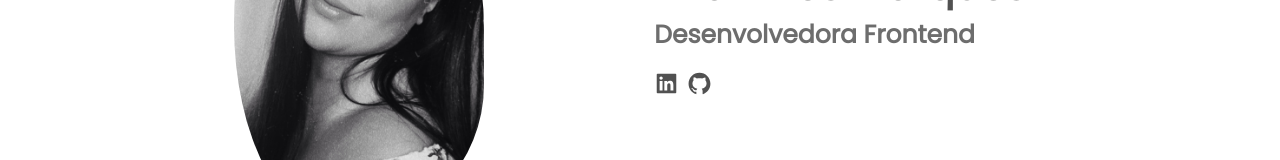
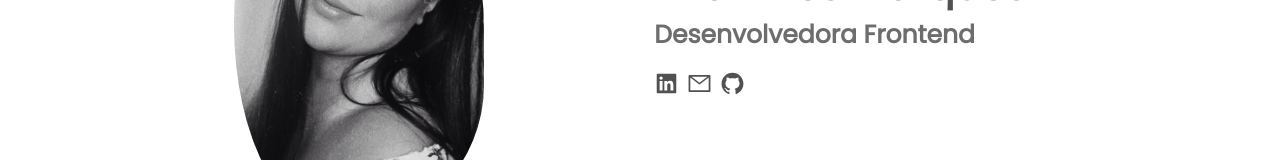
Before and after one commit to thamiresvpmarques/portfolio-react, a React (Create React App) app: page / in a window 1280 px wide. Shown: the part 369-529 px from the top of the page. Built offline with nearby package versions, Linux system fonts and the light colour scheme.

Commit message:
refatorando código

```diff
--- a/src/components/contact/index.js
+++ b/src/components/contact/index.js
@@ -1,5 +1,6 @@
 import { AiFillLinkedin } from "react-icons/ai";
 import { AiFillGithub } from "react-icons/ai";
+import {AiOutlineMail} from "react-icons/ai";
 
 import * as Styled from "./style";
 
@@ -13,6 +14,10 @@ export const Contact = () => {
             <AiFillLinkedin />
           </a>
 
+          <a href="mailto:thamiresvieiramarques@gmail.com">
+             <AiOutlineMail/>
+          </a>
+
           <a href="https://github.com/thamiresvpmarques">
             <AiFillGithub />
           </a>
--- a/src/components/home/index.js
+++ b/src/components/home/index.js
@@ -1,7 +1,7 @@
 import imageThamires from "../../images/photo-perfil.jpeg";
-import { AiOutlineWhatsApp } from "react-icons/ai";
 import { AiFillLinkedin } from "react-icons/ai";
 import { AiFillGithub } from "react-icons/ai";
+import {AiOutlineMail} from "react-icons/ai";
 
 import * as Styled from "./style";
 
@@ -19,6 +19,10 @@ export const Home = () => {
             <AiFillLinkedin />
           </a>
 
+          <a href="mailto:thamiresvieiramarques@gmail.com">
+             <AiOutlineMail/>
+          </a>
+
           <a href="https://github.com/thamiresvpmarques">
             <AiFillGithub />
           </a>
```
